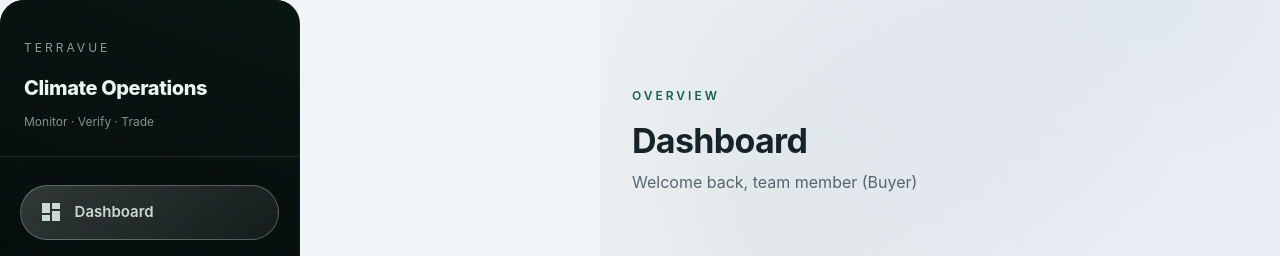
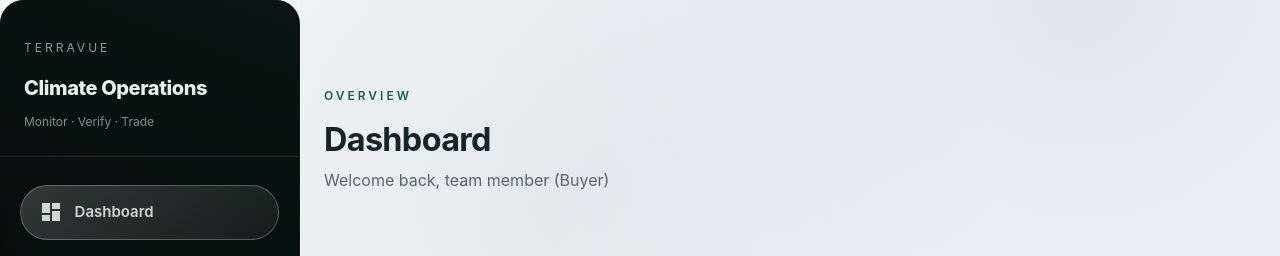
Before and after one commit to KonstanAftop/Terravue, a React (Vite) app in the folder apps/web/: page /dashboard in a window 1280 px wide. Shown: the top 256 px of the page. Built offline with nearby package versions, Linux system fonts and the light colour scheme; no server answers; sample sign-in values are in the browser's storage.

Commit message:
minor fix

```diff
--- a/apps/web/src/components/layout/AppLayout.tsx
+++ b/apps/web/src/components/layout/AppLayout.tsx
@@ -23,8 +23,11 @@ export const AppLayout = ({ children }: AppLayoutProps) => {
           position: "relative",
           flexGrow: 1,
           minHeight: "100vh",
-          ml: { xs: 0, sm: `${SIDEBAR_WIDTH}px` },
-          px: { xs: 2, md: 3, lg: 4 },
+          // Let the permanent Drawer occupy space in the flex layout
+          // and avoid extra margin that creates a visible gap.
+          ml: 0,
+          pl: { xs: 2, md: 2, lg: 3 },
+          pr: { xs: 2, md: 3, lg: 4 },
           py: { xs: 8, md: 10 },
           background: "linear-gradient(180deg, rgba(242,245,247,0.92) 0%, #f5f7fa 50%, #eef3f3 100%)",
         }}
@@ -47,6 +50,7 @@ export const AppLayout = ({ children }: AppLayoutProps) => {
             zIndex: 1,
             width: "100%",
             maxWidth: { xs: "100%", xl: "min(1280px, 100%)" },
+            mx: { xl: "auto" },
           }}
         >
           {children}
--- a/apps/web/src/components/market/CreditListingCard.tsx
+++ b/apps/web/src/components/market/CreditListingCard.tsx
@@ -55,7 +55,10 @@ export const CreditListingCard = ({ credit, viewMode = 'grid' }: CreditListingCa
       sx={{
         height: isGridView ? '100%' : 'auto',
         display: 'flex',
-        flexDirection: isGridView ? 'column' : 'row',
+        flexDirection: {
+          xs: 'column',
+          sm: isGridView ? 'column' : 'row',
+        },
         transition: 'transform 0.2s, box-shadow 0.2s',
         '&:hover': {
           transform: 'translateY(-4px)',
@@ -67,9 +70,18 @@ export const CreditListingCard = ({ credit, viewMode = 'grid' }: CreditListingCa
         // Navigate to credit detail (will implement later)
       }}
     >
-      <CardContent sx={{ flex: 1 }}>
+      <CardContent sx={{ flex: 1, width: '100%' }}>
         {/* Header with verification badge */}
-        <Box sx={{ display: 'flex', justifyContent: 'space-between', alignItems: 'flex-start', mb: 1 }}>
+        <Box
+          sx={{
+            display: 'flex',
+            justifyContent: 'space-between',
+            alignItems: { xs: 'flex-start', sm: 'center' },
+            gap: 1,
+            flexWrap: 'wrap',
+            mb: 1,
+          }}
+        >
           <Typography variant="h6" sx={{ fontWeight: 600, color: '#2e7d32' }}>
             {credit.landParcel?.name || 'Lahan Terdaftar'}
           </Typography>
@@ -94,7 +106,7 @@ export const CreditListingCard = ({ credit, viewMode = 'grid' }: CreditListingCa
         )}
 
         {/* Land details */}
-        <Box sx={{ display: 'flex', gap: 2, mb: 2 }}>
+        <Box sx={{ display: 'flex', gap: 2, flexWrap: 'wrap', mb: 2 }}>
           <Box sx={{ display: 'flex', alignItems: 'center', gap: 0.5 }}>
             <Terrain sx={{ fontSize: 16, color: 'text.secondary' }} />
             <Typography variant="caption" color="text.secondary">
@@ -109,7 +121,14 @@ export const CreditListingCard = ({ credit, viewMode = 'grid' }: CreditListingCa
         </Box>
 
         {/* Price and quantity */}
-        <Box sx={{ bgcolor: 'success.50', p: 1.5, borderRadius: 1, mb: 1 }}>
+        <Box
+          sx={{
+            bgcolor: 'success.50',
+            p: { xs: 1.25, sm: 1.5 },
+            borderRadius: 1.5,
+            mb: 1.5,
+          }}
+        >
           <Typography variant="caption" color="text.secondary" display="block">
             Price per Credit
           </Typography>
@@ -147,7 +166,18 @@ export const CreditListingCard = ({ credit, viewMode = 'grid' }: CreditListingCa
         )}
       </CardContent>
 
-      <CardActions sx={{ justifyContent: 'space-between', p: 2, flexDirection: isGridView ? 'column' : 'row', gap: 1 }}>
+      <CardActions
+        sx={{
+          justifyContent: 'space-between',
+          p: 2,
+          gap: 1.5,
+          flexDirection: {
+            xs: 'column',
+            sm: isGridView ? 'column' : 'row',
+          },
+          alignItems: { xs: 'stretch', sm: 'center' },
+        }}
+      >
         <TextField
           type="number"
           size="small"
@@ -158,12 +188,16 @@ export const CreditListingCard = ({ credit, viewMode = 'grid' }: CreditListingCa
             inputProps: { min: 1, max: credit.quantity },
             endAdornment: <InputAdornment position="end">credits</InputAdornment>,
           }}
-          sx={{ width: isGridView ? '100%' : 150 }}
+          sx={{ width: { xs: '100%', sm: isGridView ? '100%' : 180 } }}
         />
         <Button
           variant="contained"
           startIcon={<ShoppingCart />}
-          sx={{ backgroundColor: '#2e7d32', '&:hover': { backgroundColor: '#1b5e20' }, width: isGridView ? '100%' : 'auto' }}
+          sx={{
+            backgroundColor: '#2e7d32',
+            '&:hover': { backgroundColor: '#1b5e20' },
+            width: { xs: '100%', sm: isGridView ? '100%' : 'auto' },
+          }}
           onClick={handleBuy}
         >
           Buy
--- a/apps/web/src/index.css
+++ b/apps/web/src/index.css
@@ -1,26 +1,30 @@
+/* Normalize minimal globals; MUI theme controls most styling */
 :root {
   font-family: Inter, system-ui, Avenir, Helvetica, Arial, sans-serif;
   line-height: 1.5;
   font-weight: 400;
-
-  color-scheme: light dark;
-  color: rgba(255, 255, 255, 0.87);
-  background-color: #242424;
-
   font-synthesis: none;
   text-rendering: optimizeLegibility;
   -webkit-font-smoothing: antialiased;
   -moz-osx-font-smoothing: grayscale;
 }
 
+html, body, #root {
+  height: 100%;
+}
+
 body {
   margin: 0;
-  display: flex;
-  place-items: center;
   min-width: 320px;
-  min-height: 100vh;
+  background: transparent;
+  overflow-x: hidden; /* avoid horizontal scroll on small screens */
+  color: inherit;
 }
 
 #root {
   width: 100%;
 }
+
+img, svg, video, canvas, audio, iframe, embed, object {
+  max-width: 100%;
+}
--- a/apps/web/src/theme.ts
+++ b/apps/web/src/theme.ts
@@ -1,4 +1,4 @@
-import { createTheme } from '@mui/material/styles'
+import { createTheme, responsiveFontSizes } from '@mui/material/styles'
 
 const primaryMain = '#14624A'
 const primaryLight = '#1F7A60'
@@ -9,7 +9,7 @@ const backgroundPaper = '#ffffff'
 const textPrimary = '#162427'
 const textSecondary = '#58656B'
 
-export const theme = createTheme({
+let baseTheme = createTheme({
   palette: {
     mode: 'light',
     primary: {
@@ -122,3 +122,5 @@ export const theme = createTheme({
     },
   },
 })
+
+export const theme = responsiveFontSizes(baseTheme)
```
